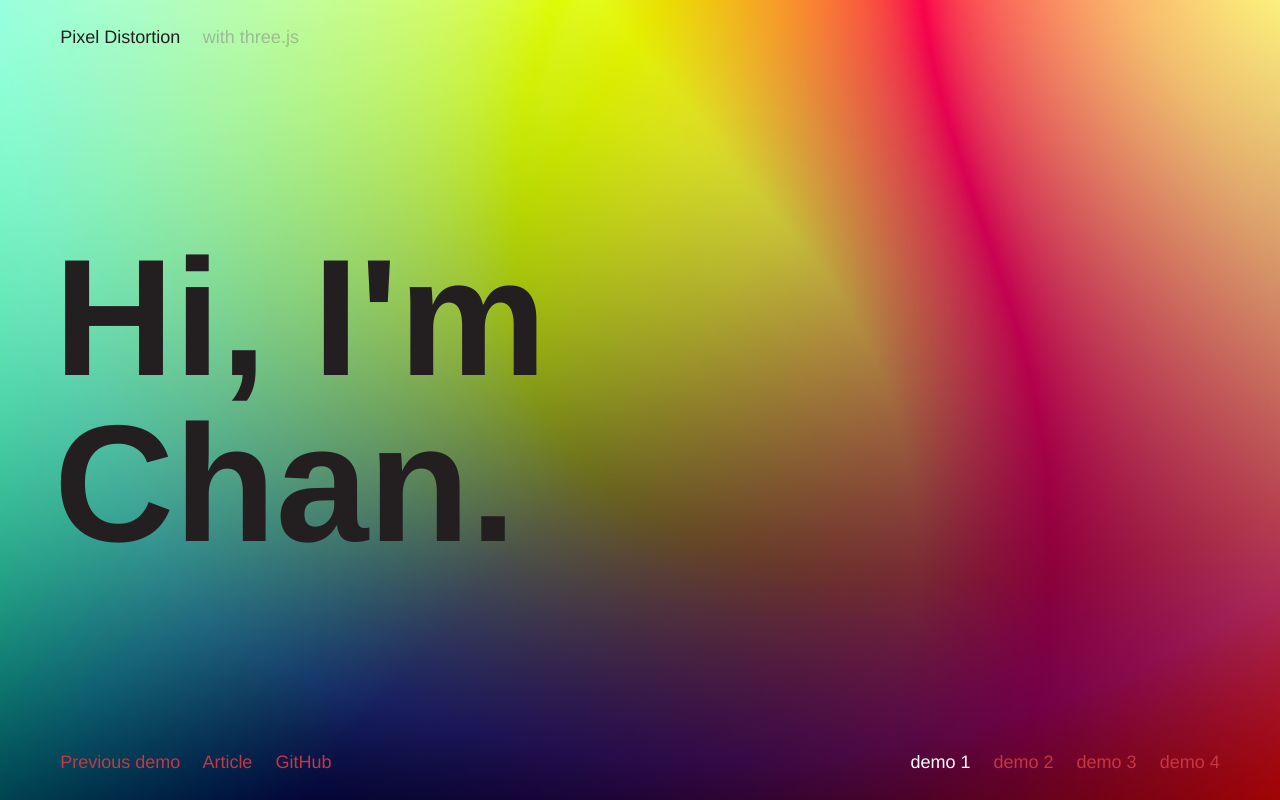
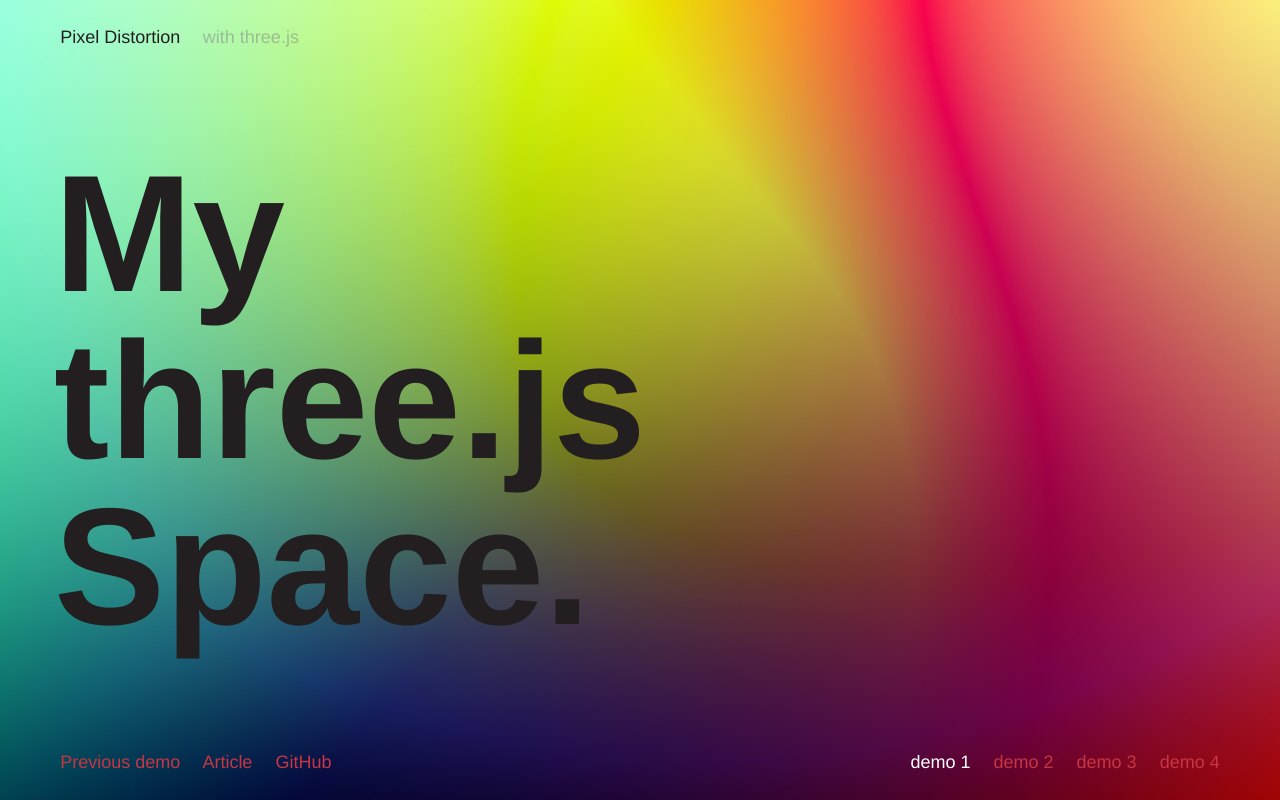
Before and after one commit to chvndler/three.space, a website built with Parcel: page index.html in a window 1280 px wide. Built offline with nearby package versions, Linux system fonts and the light colour scheme; animation ran at ten frames a second; a web font is replaced by a local one; what lil-gui would draw is missing.

Commit message:
Update index.html

```diff
--- a/index.html
+++ b/index.html
@@ -50,7 +50,8 @@
         <img src="img/gradient.jpg" alt="" />
       </div>
       <div class="content">
-        <h2 class="content__title">Hi, I'm Chan.</h2>
+        <!-- <h2 class="content__title">Hi, I'm Chan.</h2> -->
+        <h2 class="content__title">My three.js Space.</h2>
       </div>
     </main>
     <script src="https://tympanus.net/codrops/adpacks/cda.js"></script>
```
